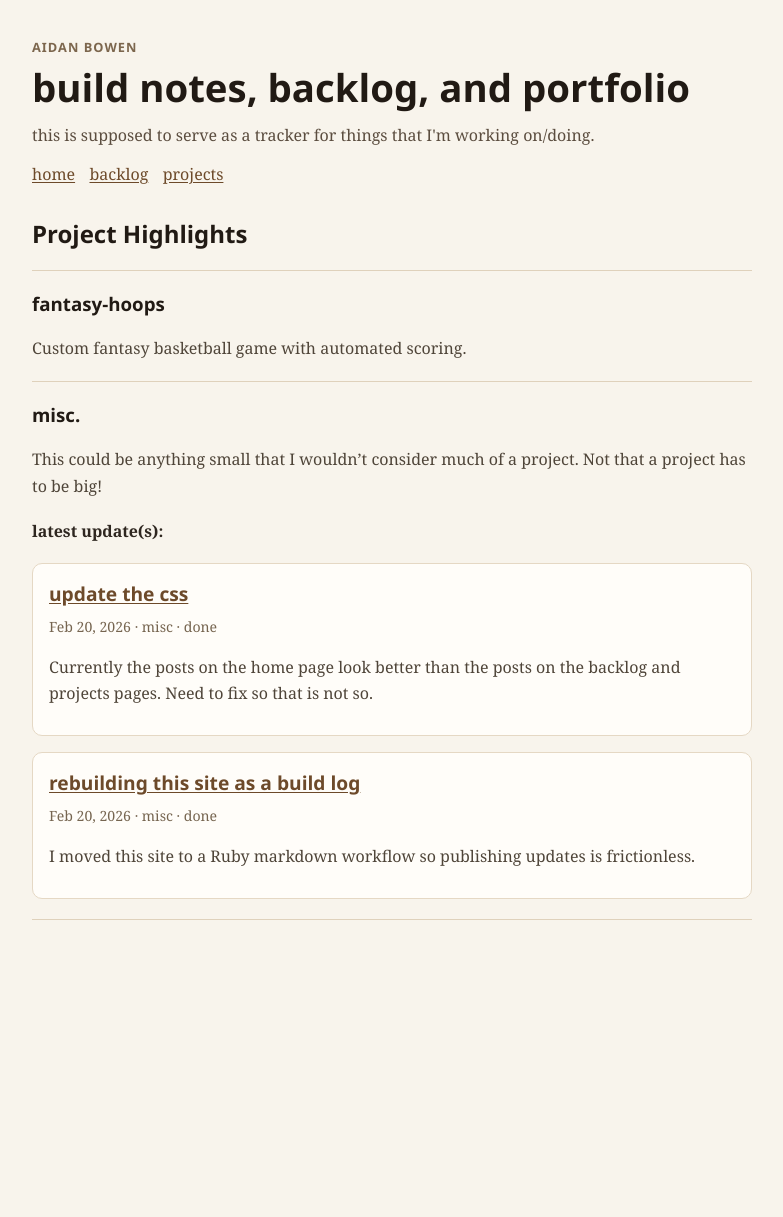
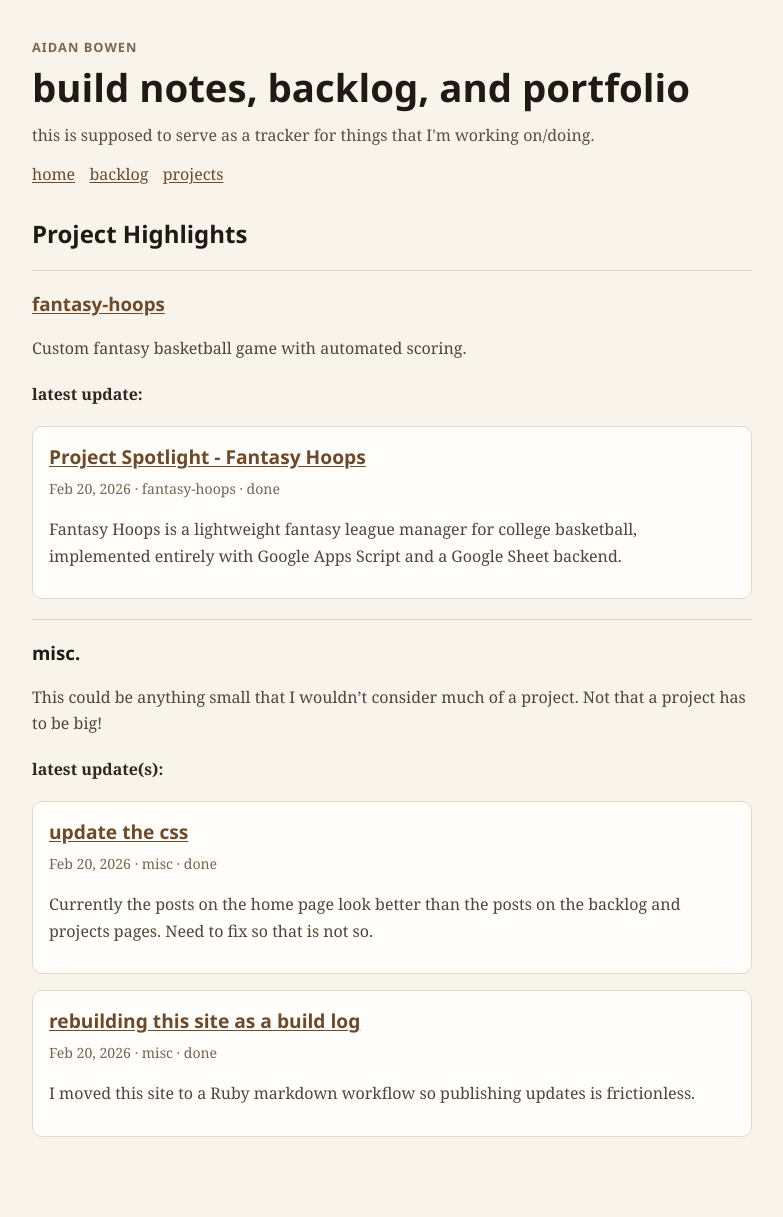
Before and after one commit to bowenaidan/bowenaidan.github.io, a Jekyll site: the page built from projects.md, in a window 1280 px wide. Shown: the whole page, without its empty margins (248-1031 px from the left). Built offline with Jekyll 4.4.1, drawn with Linux system fonts in a browser that asks for light colours; before the commit the page ends 1004 px from its top, so only the background shows below that; some of the changed lines change nothing that is shown.

Commit message:
docs: add fantasy hoops spotlight

```diff
--- /dev/null
+++ b/_posts/2026-02-20-fantasy-hoops-spotlight.md
@@ -0,0 +1,38 @@
+---
+layout: default
+title: Project Spotlight - Fantasy Hoops
+project: fantasy-hoops
+backlog: done
+tags: [project, writeup]
+---
+
+Fantasy Hoops is a lightweight fantasy league manager for college basketball, implemented entirely with Google Apps Script and a Google Sheet backend.
+
+## Project writeup
+
+This project automates scoring of a custom fantasy hoops league:
+
+- Pulls game data from the NCAA API (`https://ncaa-api.henrygd.me/openapi`).
+- Calculates team-level scores using league-specific rules that are encoded directly in Apps Script.
+- Updates standings, opponent matchups, rankings, and score summaries in spreadsheet tables.
+- Provides a simple HTML teams view for participants to review rosters and league state.
+
+Instead of a traditional server + database stack, the spreadsheet acts as both the data store and control panel. Scheduled Apps Script jobs run update flows (score updates, season sync, ranking refreshes, and resets), making the system easy to operate for a small league with minimal infrastructure.
+
+## Repository structure
+
+- `allGlobals.js`: shared constants and global configuration.
+- `seasonSync.js`, `scoreUpdate.js`, `teamRankUpdate.js`, `opponentUpdate.js`: primary update pipelines.
+- `tableUtils.js`: utility helpers for reading/writing sheet data safely.
+- `updateRunner.js`, `resetStandings.js`, `backupTeams.js`: orchestration and maintenance scripts.
+- `teams.html`, `teamsPage.js`: simple UI layer for team/league viewing.
+- `appsscript.json`: Apps Script project manifest.
+
+## Runtime model
+
+1. Triggers invoke Apps Script update functions on a schedule.
+2. Scripts fetch upstream NCAA data and normalize it to the league format.
+3. Sheet tables are recalculated and rewritten in place.
+4. League participants view results directly in the shared spreadsheet/web app.
+
+This design keeps deployment simple and cost-effective while still delivering automated league management.
--- a/projects.md
+++ b/projects.md
@@ -7,7 +7,7 @@ permalink: /projects/
 ## Project Highlights
 ---
 
-### fantasy-hoops
+### [fantasy-hoops](https://github.com/bowenaidan/fantasy-hoops)
 Custom fantasy basketball game with automated scoring.
 
 {% assign fantasyhoops_posts = site.posts | where: "project", "fantasy-hoops" | sort: "date" | reverse %}
@@ -21,8 +21,8 @@ Custom fantasy basketball game with automated scoring.
 </article>
 {% endfor %}
 {% endif %}
+
 ---
-
 ### misc.
 This could be anything small that I wouldn't consider much of a project. Not that a project has to be big!
 
@@ -37,4 +37,3 @@ This could be anything small that I wouldn't consider much of a project. Not tha
 </article>
 {% endfor %}
 {% endif %}
----
```
